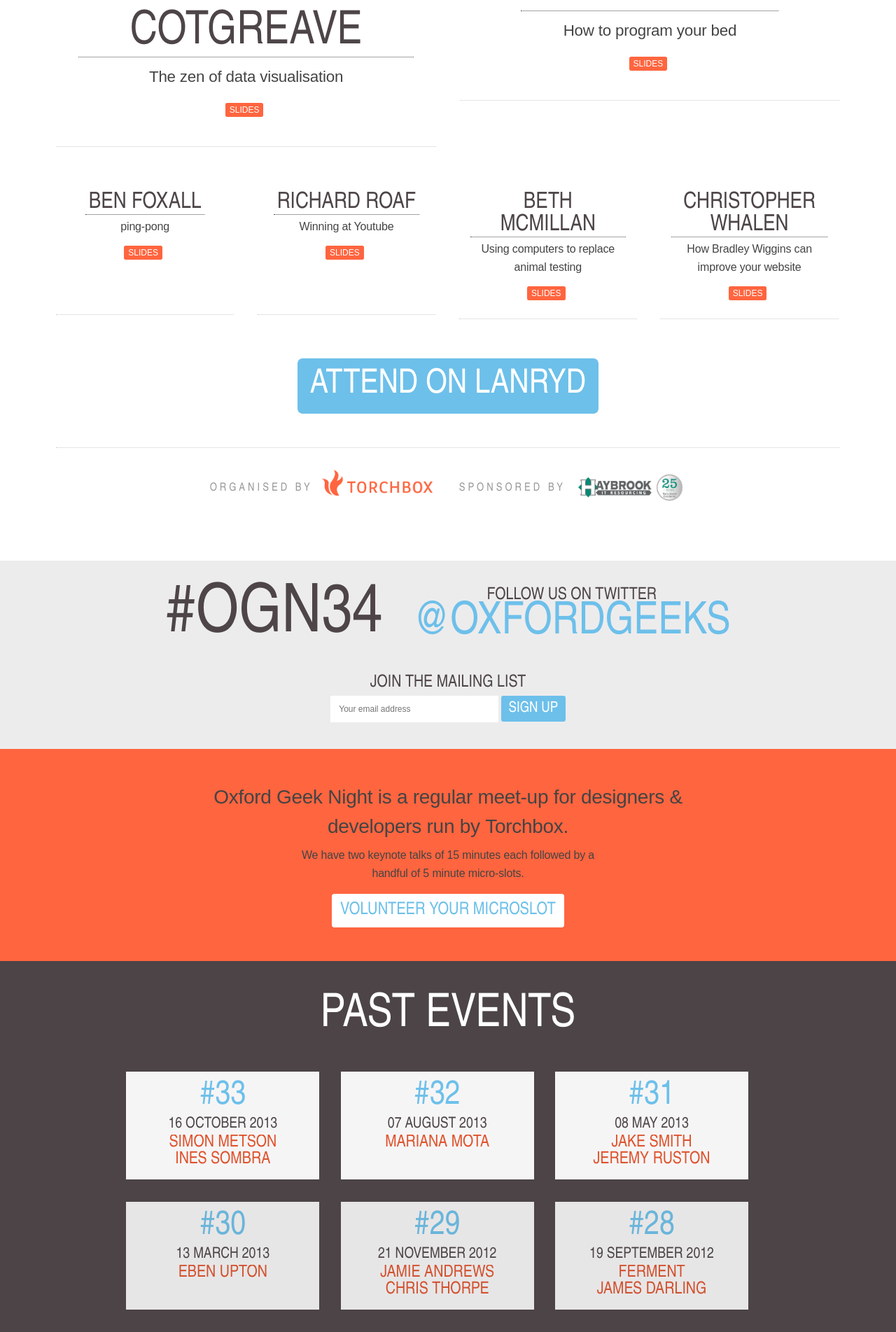
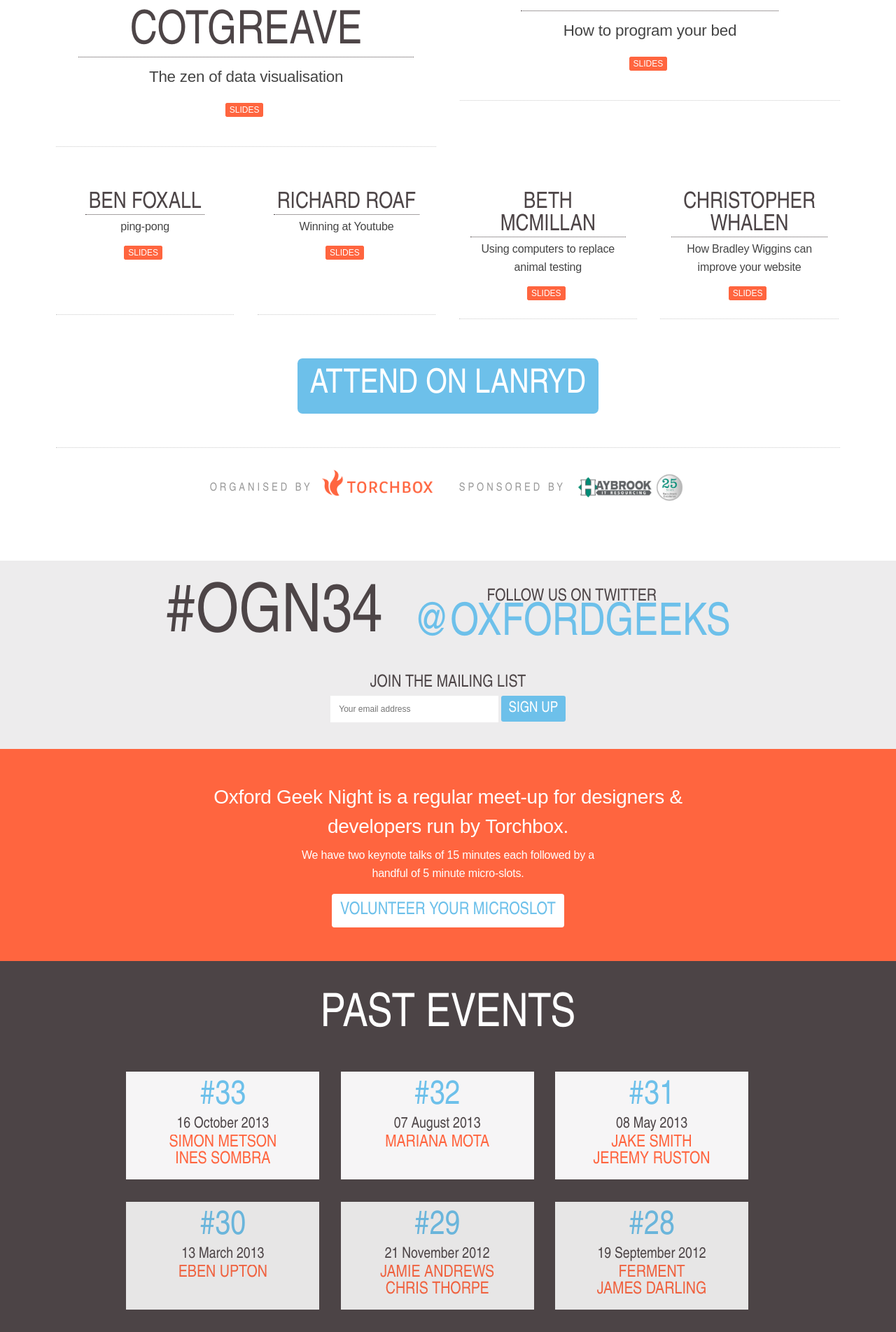
Before and after one commit to torchbox/ogn, a Jekyll site: the page built from index.html, in a window 1280 px wide. Shown: the part 750-2653 px from the top of the page at 70% size. Built offline with Jekyll 4.4.1, drawn with Linux system fonts in a browser that asks for light colours; nearby versions of some CDN libraries; Markdown is read by kramdown in place of the engine named in the settings.

Commit message:
Design refresh

```diff
--- a/assets/css/main.css
+++ b/assets/css/main.css
@@ -528,7 +528,7 @@
     vertical-align: middle;
   }
     .connect li h2 {
-      margin: 0.2em 0 0 0;
+      margin: 0.4em 0 0 0;
     }
 
 .hashtag {
@@ -589,6 +589,10 @@
   padding: 3em 0;
 }
 
+.about p {
+  color: #fff;
+}
+
 .speak .button {
   display: inline; /* force a line break */
   background-color: #fff;
@@ -596,6 +600,11 @@
   width: auto;
   display: inline-block;
 }
+
+.speak .button:hover {
+  color: #fff;
+}
+
 
 
 /*
@@ -664,13 +673,14 @@
       display: block;
       overflow: hidden;
       width: 100%;
-      color: #df532d;
+      color: #ff653f;
       line-height: 1em;
     }
 
     .past-events .date {
       color: #4d4547;
       font-size: 1.35em;
+      text-transform: none;
     }
 
 
```
